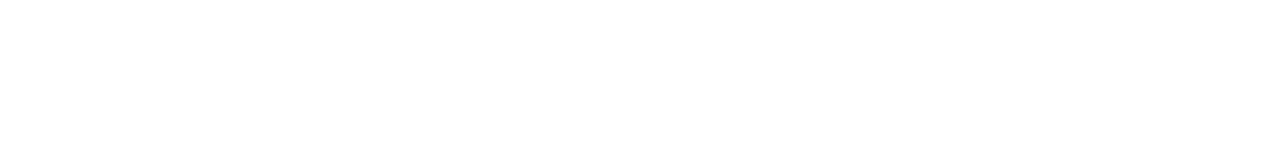
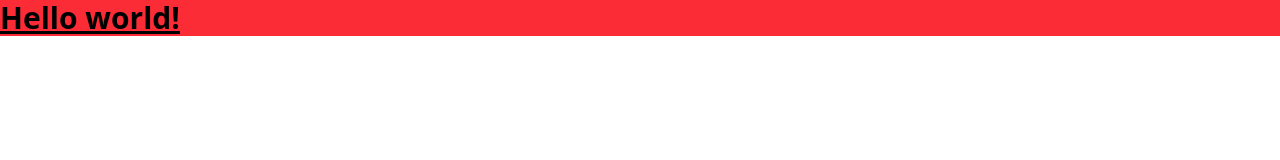
Before and after one commit to RaihanDrDevs/challenge3-plumber-point, a website: page index.html in a window 1280 px wide. Drawn offline with Linux system fonts and the light colour scheme.

Commit message:
tailwind css Add

```diff
--- a/index.html
+++ b/index.html
@@ -4,8 +4,11 @@
     <meta charset="UTF-8">
     <meta name="viewport" content="width=device-width, initial-scale=1.0">
     <title>plumber-point</title>
+    <link href="src/output.css" rel="stylesheet">
 </head>
 <body>
-
+    <h1 class="text-3xl font-bold underline bg-red-500">
+    Hello world!
+  </h1>
 </body>
 </html>
--- /dev/null
+++ b/src/input.css
@@ -0,0 +1 @@
+@import "tailwindcss";
```
Also changed, not shown: package.json (added, +25 -0 lines), src/output.css (added), 1 other file.
